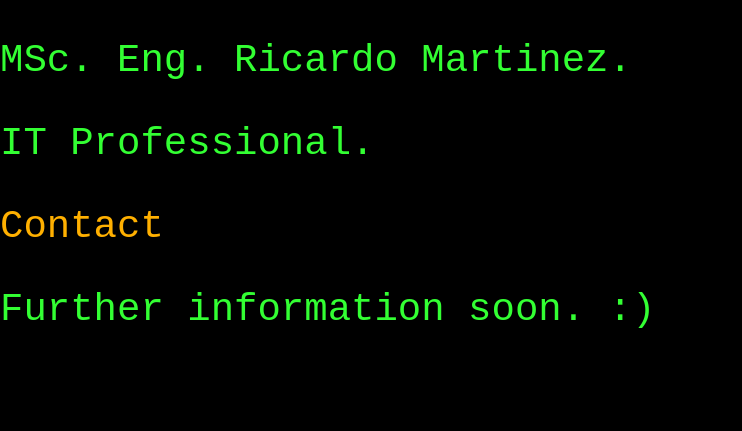
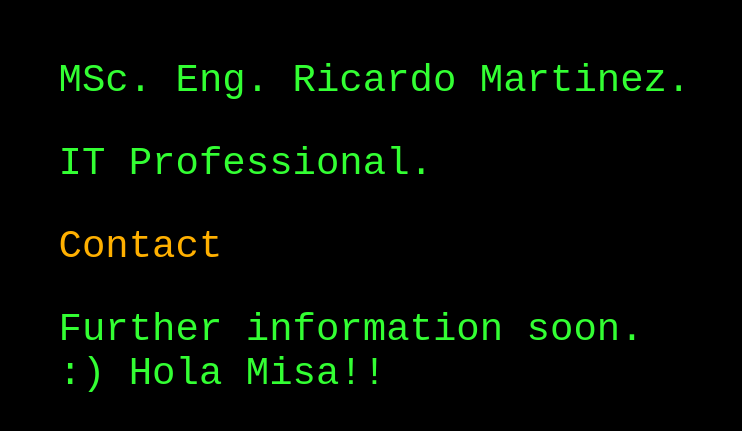
Before and after one commit to ichbinrich/ichbinrich.github.io, a Jekyll site: the page built from index.md, in a window 1280 px wide. Shown: the top 431 px of the page, without its empty margins (0-742 px from the left). Built offline with Jekyll 4.4.1, drawn with Linux system fonts in a browser that asks for light colours.

Commit message:
CSS Update

```diff
--- a/_layouts/default.html
+++ b/_layouts/default.html
@@ -7,7 +7,7 @@
     <link rel="stylesheet" href="/style.css">
     <script>
       var i = 0;
-      var txt = "Further information soon. :)";
+      var txt = "Further information soon. :) \n Hola Misa!!";
       var speed = 50;
       var on = false;
 
--- a/style.css
+++ b/style.css
@@ -19,3 +19,8 @@ a {
   text-align: left;
   font-size: 3em;
 }
+
+.content{
+  max-width: 640px;
+  margin: 1.5em;
+}
```
